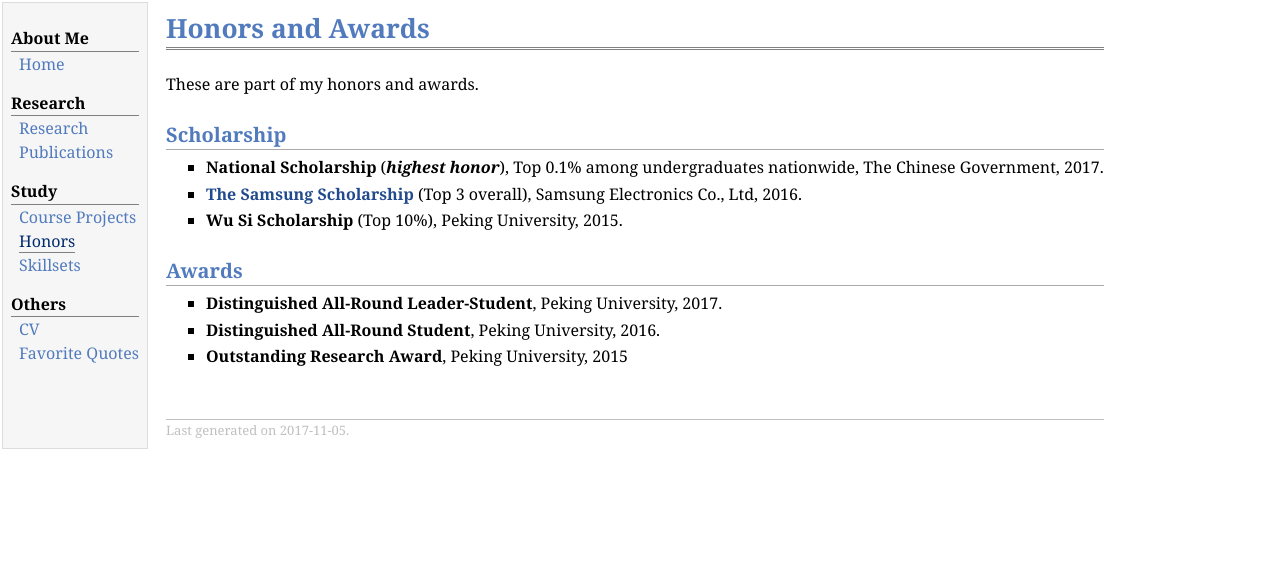
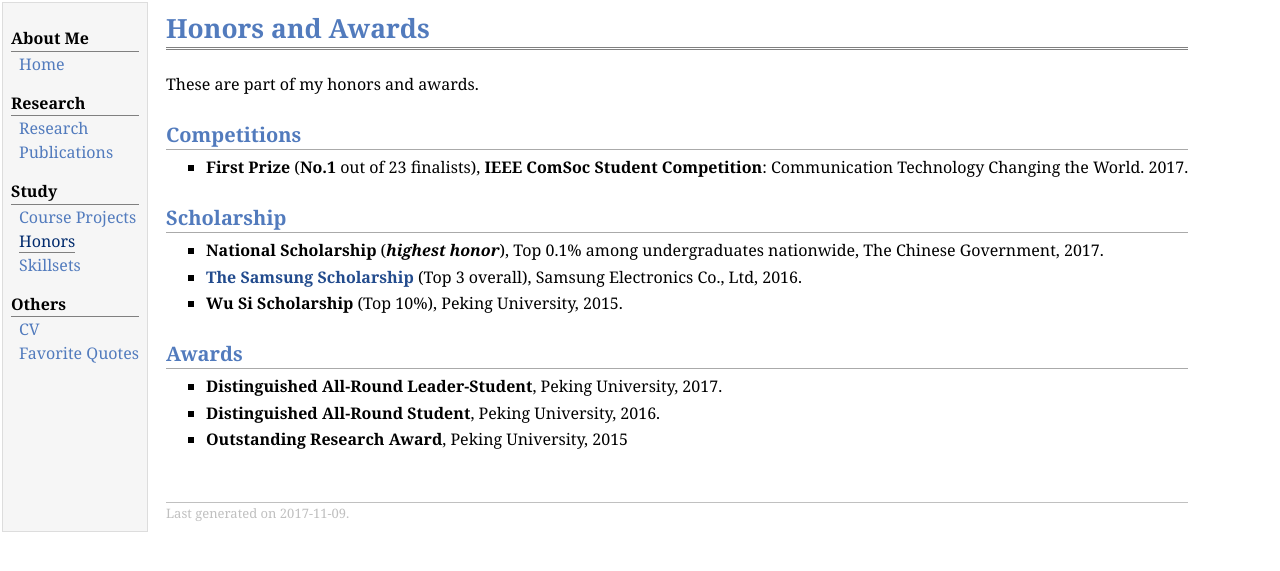
Before and after one commit to YyzHarry/Personal-Website, a Jekyll site: the page honor.html, which Jekyll copies as it is, in a window 1280 px wide. Shown: the top 571 px of the page. Built offline with Jekyll 4.4.1, drawn with Linux system fonts in a browser that asks for light colours.

Commit message:
Update honor.html

```diff
--- a/honor.html
+++ b/honor.html
@@ -29,6 +29,11 @@
 <h1>Honors and Awards</h1>
 </div>
 <p>These are part of my honors and awards.</p>
+<h2>Competitions</h2>
+<ul>
+<li><p><b>First Prize</b> (<b>No.1</b> out of 23 finalists), <b>IEEE ComSoc Student Competition</b>: Communication Technology Changing the World. 2017.</p>
+</li>
+</ul>
 <h2>Scholarship</h2>
 <ul>
 <li><p><b>National Scholarship</b> (<i><b>highest honor</b></i>), Top 0.1% among undergraduates nationwide, The Chinese Government, 2017.</p>
@@ -49,7 +54,7 @@
 </ul>
 <div id="footer">
 <div id="footer-text">
-Last generated on 2017-11-05.
+Last generated on 2017-11-09.
 </div>
 </div>
 </td>
```
